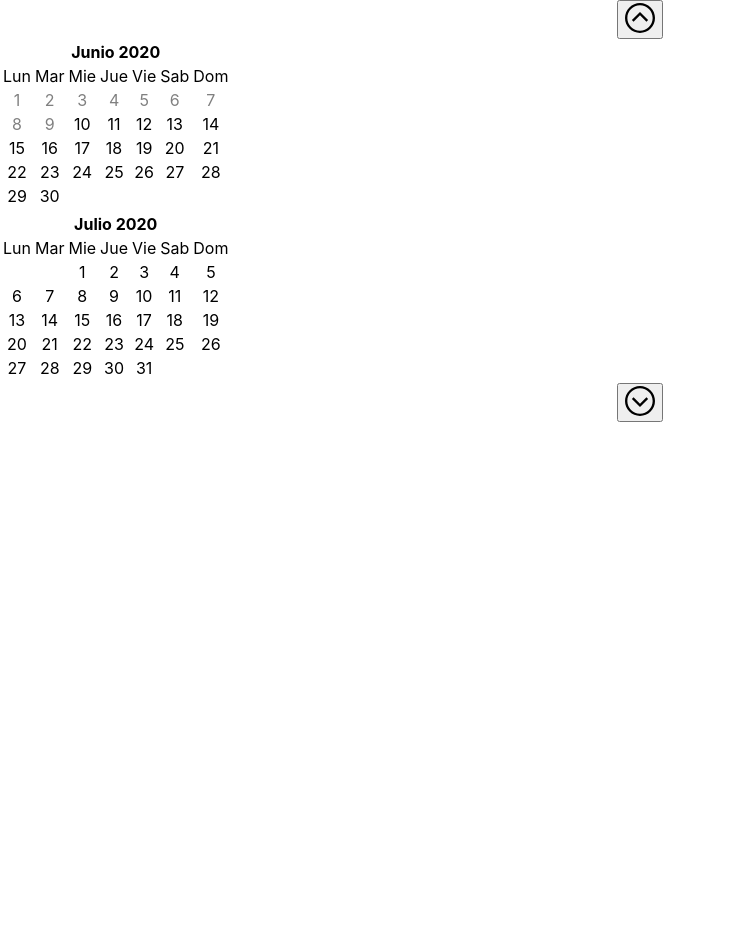
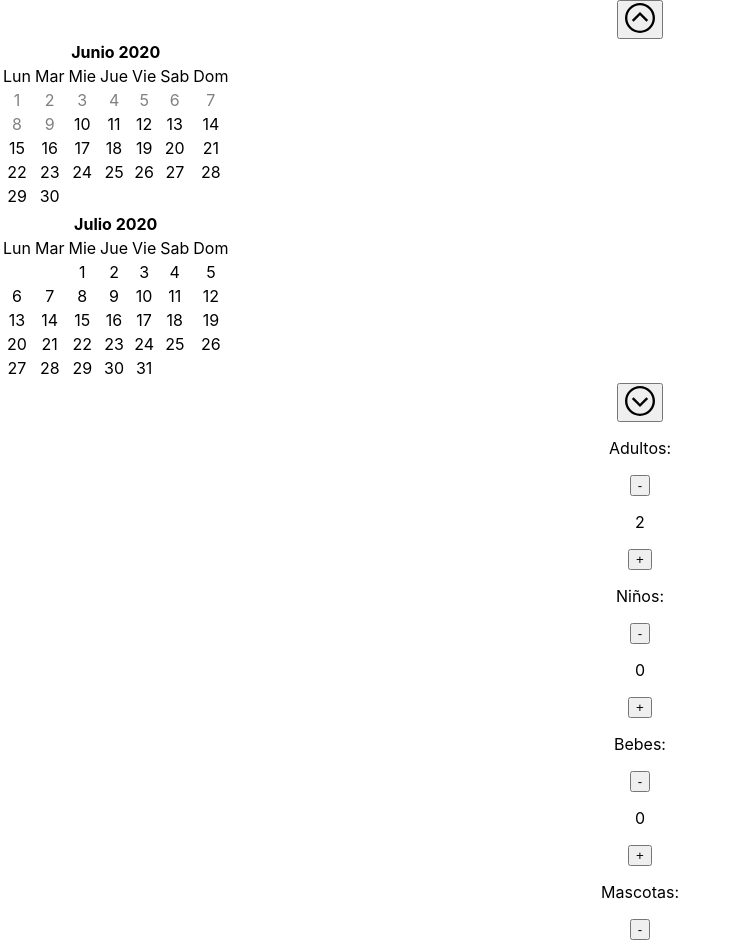
Before and after one commit to JoseCarM/Cima_Calidez, a React (Create React App) app in the folder reservaciones/: page / in a window 1280 px wide. Shown: the top 952 px of the page, without its empty margins (0-737 px from the left). Before the commit the page ends 800 px from the top, so only its background shows below. Built offline with nearby package versions, Linux system fonts and the light colour scheme.

Commit message:
Sección de cantidad de huespedes funcional
Se icluyen 4 tipo de huespedes con sus botones para aumentar o disminuir el valor. El estado de la cantidad de cada tipo de huespedes en la App se actualiza al presionar dichos botones.

```diff
--- a/reservaciones/src/App/App.js
+++ b/reservaciones/src/App/App.js
@@ -10,21 +10,28 @@ class App extends React.Component {
       cabana: 'todas',
       fechaDeEntrada: null,
       fechaDeSalida: null,
-      numeroDeAdultos: 2,
-      numeroDeNinos: 0,
-      numeroDeBebes: 0,
-      numeroDeMascotas: 0,
+      huespedes: {
+        numeroDeAdultos: 2,
+        numeroDeNinos: 0,
+        numeroDeBebes: 0,
+        numeroDeMascotas: 0,
+        numeroMaximoDeHuespedes: 12
+      }
     }
     this.setFechasDeViaje = this.setFechasDeViaje.bind(this);
+    this.setNumeroDeHuespedes = this.setNumeroDeHuespedes.bind(this);
   }
   setFechasDeViaje(objeto){
+    this.setState(objeto);
+  }
+  setNumeroDeHuespedes(objeto){
     this.setState(objeto);
   }
   render() {
     return (
       <div className="App">
         <Calendario fechaDeEntrada={this.state.fechaDeEntrada} fechaDeSalida={this.state.fechaDeSalida} setFechasDeViaje={this.setFechasDeViaje}/>
-        {/* <CantidadDeHuespedes numeroDeAdultos={this.state.numeroDeAdultos} numeroDeNinos={this.state.numeroDeNinos} numeroDeBebes={this.state.numeroDeBebes} numeroDeMascotas={this.state.numeroDeMascotas}/> */}
+        <CantidadDeHuespedes huespedes={this.state.huespedes} setNumeroDeHuespedes={this.setNumeroDeHuespedes}/>
       </div>
     );
   }
--- a/reservaciones/src/CantidadDeHuespedes/CantidadDeHuespedes.js
+++ b/reservaciones/src/CantidadDeHuespedes/CantidadDeHuespedes.js
@@ -1,12 +1,72 @@
 import React from 'react';
 
 class CantidadDeHuespedes extends React.Component {
+    constructor(props){
+        super(props);
+        this.renderizaOpciones = this.renderizaOpciones.bind(this);
+        this.cambiarNumeroDeHuespedes = this.cambiarNumeroDeHuespedes.bind(this);
+    }
+    // Un switch que decide que valor afectara el boton presionado
+    cambiarNumeroDeHuespedes(tipo, cantidad, cambio) {
+        let huespedes = this.props.huespedes;
+        switch(tipo){
+            case 'Adultos':
+                if(cantidad + huespedes.numeroDeNinos < huespedes.numeroMaximoDeHuespedes && cambio === 'aumenta'){
+                    cantidad++;
+                    huespedes.numeroDeAdultos = cantidad;
+                } else if(cantidad > 1 && cambio === 'disminuye'){
+                    cantidad--;
+                    huespedes.numeroDeAdultos = cantidad;
+                }
+                break;
+            case 'Niños':
+                if(huespedes.numeroDeAdultos + cantidad < huespedes.numeroMaximoDeHuespedes && cambio === 'aumenta'){
+                    cantidad++;
+                    huespedes.numeroDeNinos = cantidad;
+                } else if(cantidad > 0 && cambio === 'disminuye'){
+                    cantidad--;
+                    huespedes.numeroDeNinos = cantidad;
+                }
+                break;
+            case 'Bebes':
+                if(cantidad < 5 && cambio === 'aumenta'){
+                    cantidad++;
+                    huespedes.numeroDeBebes = cantidad;
+                } else if(cantidad > 0 && cambio === 'disminuye'){
+                    cantidad--;
+                    huespedes.numeroDeBebes = cantidad;
+                }
+                break;
+            case 'Mascotas':
+                if(cantidad < 5 && cambio === 'aumenta'){
+                    cantidad++;
+                    huespedes.numeroDeMascotas = cantidad;
+                } else if(cantidad > 0 && cambio === 'disminuye'){
+                    cantidad--;
+                    huespedes.numeroDeMascotas = cantidad;
+                }
+                break;
+            default:
+                let err = new Error('Debe haber un Bug en cambiarNumeroDeHuespedes de CantidadDeHuespedes');
+                console.log(err);
+        }
+        this.props.setNumeroDeHuespedes(huespedes);
+    }
+    // Estructura de las opciones
+    renderizaOpciones(tipo, cantidad){
+        return (
+                <div>
+                    <p>{`${tipo}: `}</p><button onClick={() => this.cambiarNumeroDeHuespedes(tipo, cantidad, 'disminuye')}>-</button><p>{cantidad}</p><button onClick={() => this.cambiarNumeroDeHuespedes(tipo, cantidad, 'aumenta')}>+</button>
+                </div>
+        )
+    }
     render(){
         return(
             <div>
-                <div>
-                    <p>Adultos: </p><button>-</button><p></p><button>+</button>
-                </div>
+                {this.renderizaOpciones('Adultos', this.props.huespedes.numeroDeAdultos)}
+                {this.renderizaOpciones('Niños', this.props.huespedes.numeroDeNinos)}
+                {this.renderizaOpciones('Bebes', this.props.huespedes.numeroDeBebes)}
+                {this.renderizaOpciones('Mascotas', this.props.huespedes.numeroDeMascotas)}
             </div>
         )
     }
```
